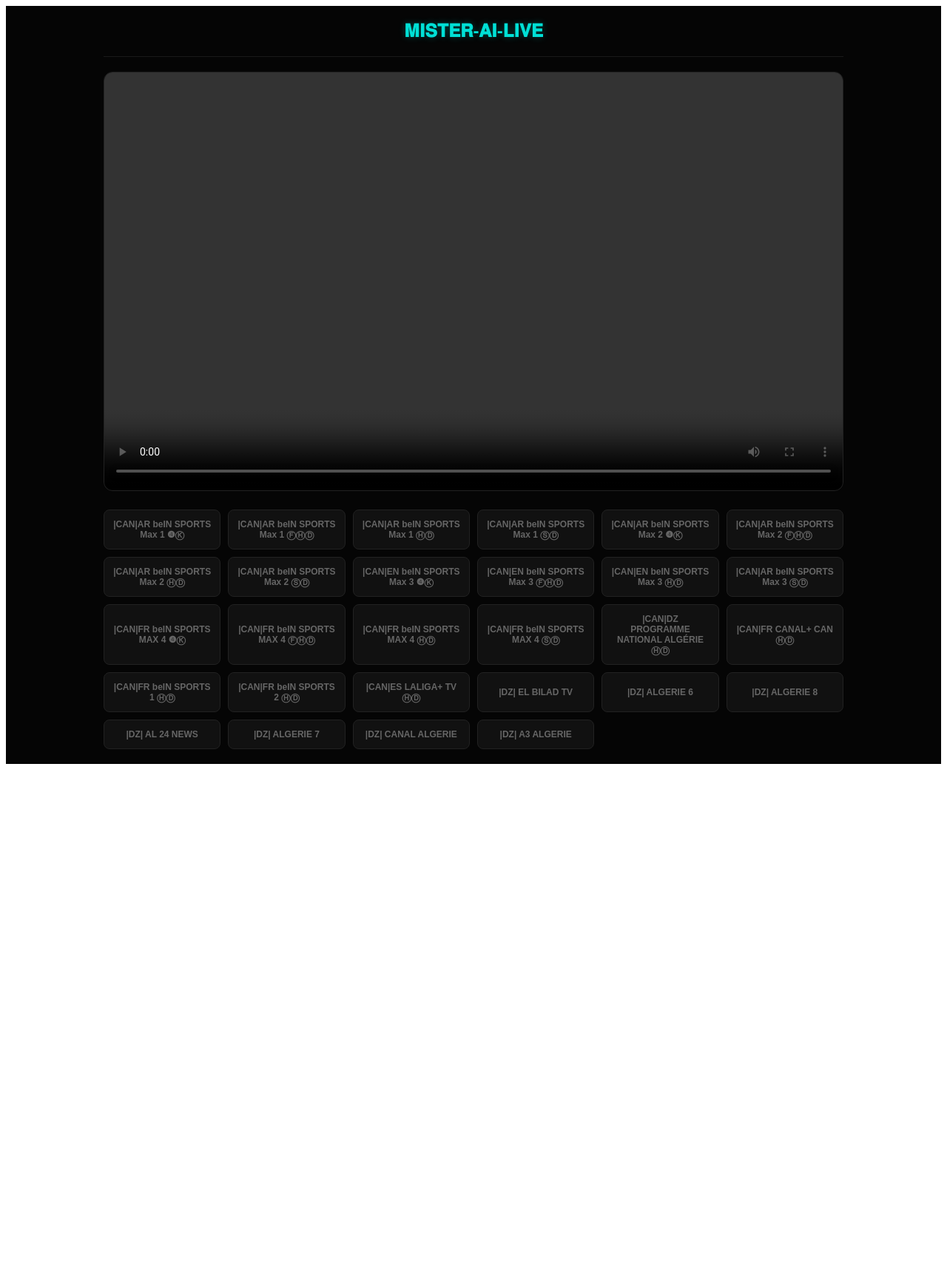
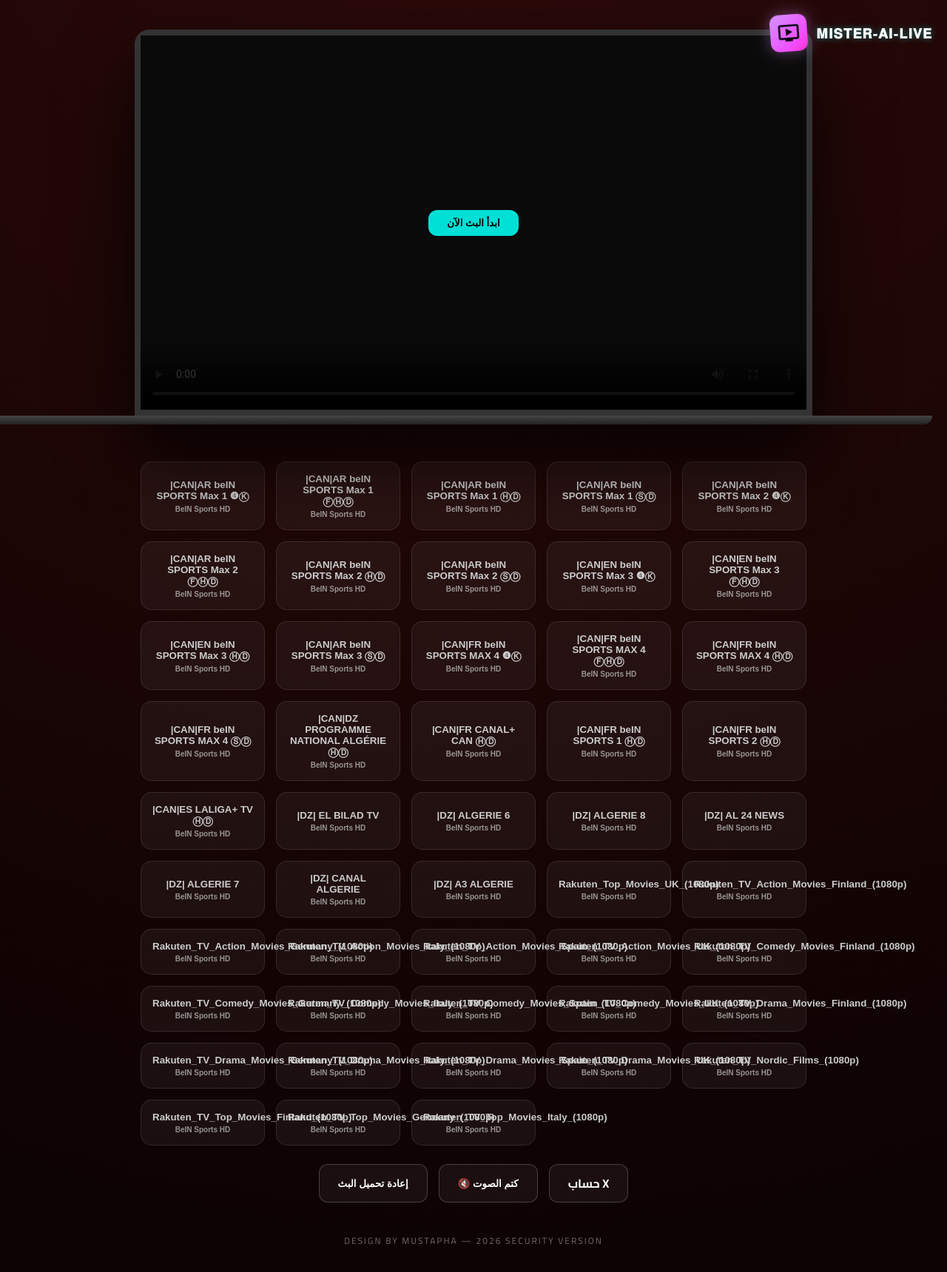
Before and after one commit to MisterAI09/mister-ai-LIVE, a Next.js app: page / in a window 1280 px wide. Shown: the top 1720 px of the page at 74% size. Before the commit the page ends 1041 px from the top, so only its background shows below. Built offline with nearby package versions, Linux system fonts and the light colour scheme.

Commit message:
Update index.js

```diff
--- a/pages/index.js
+++ b/pages/index.js
@@ -6,8 +6,8 @@
   const hlsRef = useRef(null);
   const [active, setActive] = useState(null);
   const [muted, setMuted] = useState(false);
+  const [error, setError] = useState("");
 
-  // قنواتك الأصلية كما هي في ملفك index.js
   const channels = [
     { id: "1", title: "|CAN|AR beIN SPORTS Max 1 ❹Ⓚ", url: "http://fr.ottv.pro/live/4476647188407159/4476647188407159/432904.m3u8" },
     { id: "2", title: "|CAN|AR beIN SPORTS Max 1 ⒻⒽⒹ", url: "http://fr.ottv.pro/live/4476647188407159/4476647188407159/432903.m3u8" },
@@ -36,70 +36,204 @@
     { id: "25", title: "|DZ| AL 24 NEWS", url: "http://fr.ottv.pro/live/4476647188407159/4476647188407159/295221.m3u8" },
     { id: "26", title: "|DZ| ALGERIE 7", url: "http://fr.ottv.pro/live/4476647188407159/4476647188407159/152921.m3u8" },
     { id: "27", title: "|DZ| CANAL ALGERIE", url: "http://fr.ottv.pro/live/4476647188407159/4476647188407159/1687.m3u8" },
-    { id: "28", title: "|DZ| A3 ALGERIE", url: "http://fr.ottv.pro/live/4476647188407159/4476647188407159/1675.m3u8" }
+    { id: "28", title: "|DZ| A3 ALGERIE", url: "http://fr.ottv.pro/live/4476647188407159/4476647188407159/1675.m3u8" },
+
+    // Rakuten sample channels
+    { id: "29", title: "Rakuten_Top_Movies_UK_(1080p)", url: "https://0145451975a64b35866170fd2e8fa486.mediatailor.eu-west-1.amazonaws.com/v1/master/0547f18649bd788bec7b67b746e47670f558b6b2/production-LiveChannel-5987/master.m3u8" },
+    { id: "30", title: "Rakuten_TV_Action_Movies_Finland_(1080p)", url: "https://bca5a421a70c46ad911efd0a4767c4bf.mediatailor.eu-west-1.amazonaws.com/v1/master/0547f18649bd788bec7b67b746e47670f558b6b2/production-LiveChannel-6075/master.m3u8" },
+    { id: "31", title: "Rakuten_TV_Action_Movies_Germany_(1080p)", url: "https://284824cf70404fdfb6ddf9349009c710.mediatailor.eu-west-1.amazonaws.com/v1/master/0547f18649bd788bec7b67b746e47670f558b6b2/production-LiveChannel-6066/master.m3u8" },
+    { id: "32", title: "Rakuten_TV_Action_Movies_Italy_(1080p)", url: "https://87f2e2e5e7624e3bad85da1ca2ed31a7.mediatailor.eu-west-1.amazonaws.com/v1/master/0547f18649bd788bec7b67b746e47670f558b6b2/production-LiveChannel-6067/master.m3u8" },
+    { id: "33", title: "Rakuten_TV_Action_Movies_Spain_(1080p)", url: "https://a9c57ec7ec5e4b7daeacc6316a0bb404.mediatailor.eu-west-1.amazonaws.com/v1/master/0547f18649bd788bec7b67b746e47670f558b6b2/production-LiveChannel-6069/master.m3u8" },
+    { id: "34", title: "Rakuten_TV_Action_Movies_UK_(1080p)", url: "https://54045f0c40fd442c8b06df076aaf1e85.mediatailor.eu-west-1.amazonaws.com/v1/master/0547f18649bd788bec7b67b746e47670f558b6b2/production-LiveChannel-6065/master.m3u8" },
+    { id: "35", title: "Rakuten_TV_Comedy_Movies_Finland_(1080p)", url: "https://a300af98e00746e2acf2346f43e47bd1.mediatailor.eu-west-1.amazonaws.com/v1/master/0547f18649bd788bec7b67b746e47670f558b6b2/production-LiveChannel-6191/master.m3u8" },
+    { id: "36", title: "Rakuten_TV_Comedy_Movies_Germany_(1080p)", url: "https://ecac08c9e2214375b907d6825aaf9a01.mediatailor.eu-west-1.amazonaws.com/v1/master/0547f18649bd788bec7b67b746e47670f558b6b2/production-LiveChannel-6182/master.m3u8" },
+    { id: "37", title: "Rakuten_TV_Comedy_Movies_Italy_(1080p)", url: "https://b8bc6c4b9be64bd6aeb3b92aa8521ed4.mediatailor.eu-west-1.amazonaws.com/v1/master/0547f18649bd788bec7b67b746e47670f558b6b2/production-LiveChannel-6184/master.m3u8" },
+    { id: "38", title: "Rakuten_TV_Comedy_Movies_Spain_(1080p)", url: "https://71db867f03ce4d71a29e92155f07ab87.mediatailor.eu-west-1.amazonaws.com/v1/master/0547f18649bd788bec7b67b746e47670f558b6b2/production-LiveChannel-6180/master.m3u8" },
+    { id: "39", title: "Rakuten_TV_Comedy_Movies_UK_(1080p)", url: "https://9be783d652cd4b099cf63e1dc134c4a3.mediatailor.eu-west-1.amazonaws.com/v1/master/0547f18649bd788bec7b67b746e47670f558b6b2/production-LiveChannel-6181/master.m3u8" },
+    { id: "40", title: "Rakuten_TV_Drama_Movies_Finland_(1080p)", url: "https://d7e8ee3c924d4305a0c1840fe94c5d36.mediatailor.eu-west-1.amazonaws.com/v1/master/0547f18649bd788bec7b67b746e47670f558b6b2/production-LiveChannel-6102/master.m3u8" },
+    { id: "41", title: "Rakuten_TV_Drama_Movies_Germany_(1080p)", url: "https://968754c2483045c1a9a7f677caec35b6.mediatailor.eu-west-1.amazonaws.com/v1/master/0547f18649bd788bec7b67b746e47670f558b6b2/production-LiveChannel-6096/master.m3u8" },
+    { id: "42", title: "Rakuten_TV_Drama_Movies_Italy_(1080p)", url: "https://f84e0b1628464fab846160df957f269e.mediatailor.eu-west-1.amazonaws.com/v1/master/0547f18649bd788bec7b67b746e47670f558b6b2/production-LiveChannel-6094/master.m3u8" },
+    { id: "43", title: "Rakuten_TV_Drama_Movies_Spain_(1080p)", url: "https://a7089c89d85f453d850c4a1518b43076.mediatailor.eu-west-1.amazonaws.com/v1/master/0547f18649bd788bec7b67b746e47670f558b6b2/production-LiveChannel-6092/master.m3u8" },
+    { id: "44", title: "Rakuten_TV_Drama_Movies_UK_(1080p)", url: "https://fee09fd665814f51b939b6d106cf5f66.mediatailor.eu-west-1.amazonaws.com/v1/master/0547f18649bd788bec7b67b746e47670f558b6b2/production-LiveChannel-6093/master.m3u8" },
+    { id: "45", title: "Rakuten_TV_Nordic_Films_(1080p)", url: "https://4aa9ef08b70d4b0c8f3519c5950b1930.mediatailor.eu-west-1.amazonaws.com/v1/master/0547f18649bd788bec7b67b746e47670f558b6b2/production-LiveChannel-6303/master.m3u8" },
+    { id: "46", title: "Rakuten_TV_Top_Movies_Finland_(1080p)", url: "https://1d1b0d4cb6ae4c31985d13221795695b.mediatailor.eu-west-1.amazonaws.com/v1/master/0547f18649bd788bec7b67b746e47670f558b6b2/production-LiveChannel-6057/master.m3u8" },
+    { id: "47", title: "Rakuten_TV_Top_Movies_Germany_(1080p)", url: "https://cbb622b29f5d43b598991f3fa19de291.mediatailor.eu-west-1.amazonaws.com/v1/master/0547f18649bd788bec7b67b746e47670f558b6b2/production-LiveChannel-5985/master.m3u8" },
+    { id: "48", title: "Rakuten_TV_Top_Movies_Italy_(1080p)", url: "https://54045f0c40fd442c8b06df076aaf1e85.mediatailor.eu-west-1.amazonaws.com/v1/master/0547f18649bd788bec7b67b746e47670f558b6b2/production-LiveChannel-6065/master.m3u8" }
   ];
 
-  // Logic التشغيل الأصلي الخاص بك (بدون لمس)
+  useEffect(() => {
+    const s = document.createElement("script");
+    s.src = "https://cdn.jsdelivr.net/npm/hls.js@1.4.4/dist/hls.min.js";
+    s.async = true;
+    document.body.appendChild(s);
+    return () => { try { document.body.removeChild(s); } catch {} };
+  }, []);
+
   function playChannel(ch) {
+    setError("");
     setActive(ch.id);
     const video = videoRef.current;
     if (!video) return;
 
     if (video.canPlayType("application/vnd.apple.mpegurl")) {
+      try { if (hlsRef.current) { hlsRef.current.destroy(); hlsRef.current = null; } } catch {}
       video.src = ch.url;
-      video.play();
-    } else if (window.Hls && window.Hls.isSupported()) {
-      if (hlsRef.current) hlsRef.current.destroy();
-      const hls = new window.Hls();
+      video.muted = muted;
+      video.play().catch(() => {});
+      return;
+    }
+
+    const Hls = window.Hls;
+    if (!Hls) {
+      video.src = ch.url;
+      video.muted = muted;
+      video.play().catch(()=> setError("جاري تحميل المشغل..."));
+      return;
+    }
+
+    if (hlsRef.current) {
+      try { hlsRef.current.destroy(); } catch {}
+      hlsRef.current = null;
+    }
+    if (Hls.isSupported()) {
+      const hls = new Hls({ maxBufferLength: 30 });
+      hlsRef.current = hls;
       hls.loadSource(ch.url);
       hls.attachMedia(video);
-      hlsRef.current = hls;
-      video.play();
+      hls.on(Hls.Events.MANIFEST_PARSED, () => {
+        video.muted = muted;
+        video.play().catch(()=>{});
+      });
+      hls.on(Hls.Events.ERROR, (_, data) => {
+        if (data && data.type === "networkError") setError("خطأ في جلب البث.");
+      });
     }
   }
 
-  useEffect(() => {
-    const s = document.createElement("script");
-    s.src = "https://cdn.jsdelivr.net/npm/hls.js@latest";
-    s.async = true;
-    document.body.appendChild(s);
-  }, []);
+  function toggleMute() {
+    const v = videoRef.current; if (!v) return; v.muted = !v.muted; setMuted(v.muted);
+  }
 
   return (
-    <div className="bg">
+    <>
       <Head>
-        <title>MISTER-AI LIVE | PREMIUM</title>
+        <title>𝐌𝐈𝐒𝐓𝐄𝐑-𝐀𝐈-𝐋𝐈𝐕𝐄 — Premium Interface</title>
+        <link href="https://fonts.googleapis.com/css2?family=Cairo:wght@400;700;900&display=swap" rel="stylesheet" />
         <style>{`
-          .bg { background: #050505; color: white; min-height: 100vh; font-family: sans-serif; padding: 20px; }
-          .main { max-width: 1000px; margin: 0 auto; }
-          .header { border-bottom: 1px solid #1a1a1a; padding-bottom: 20px; margin-bottom: 20px; text-align: center; }
-          .logo { font-size: 24px; font-weight: 900; color: #00e0d6; text-shadow: 0 0 10px rgba(0,224,214,0.3); }
-          .player-box { background: #000; border-radius: 12px; overflow: hidden; border: 1px solid #222; }
-          video { width: 100%; aspect-ratio: 16/9; }
-          .grid { display: grid; grid-template-columns: repeat(auto-fill, minmax(140px, 1fr)); gap: 10px; margin-top: 25px; }
-          .btn { background: #111; border: 1px solid #222; color: #666; padding: 12px; border-radius: 8px; cursor: pointer; font-weight: bold; font-size: 12px; transition: 0.2s; }
-          .btn:hover { border-color: #00e0d6; color: white; }
-          .btn.active { background: #00e0d6; color: black; box-shadow: 0 0 15px #00e0d6; border: none; }
+          :root {
+            --bg: #0b0202;
+            --accent: #00e0d6;
+            --accent-glow: rgba(0, 224, 214, 0.4);
+          }
+          body {
+            margin:0; font-family: 'Cairo', sans-serif; background: var(--bg); color:#fff;
+            background-image: radial-gradient(circle at 50% -20%, #300a0a, transparent);
+          }
+
+          /* Animated Logo */
+          .logo-container {
+            position: fixed; top: 20px; right: 20px; z-index: 50; display: flex; align-items: center; gap: 12px;
+          }
+          .logo-box {
+            width: 50px; height: 50px; background: linear-gradient(135deg, #00e0d6, #0077ff);
+            border-radius: 12px; display: grid; place-items: center;
+            animation: colorShift 5s infinite alternate, float 3s infinite ease-in-out;
+            box-shadow: 0 0 20px var(--accent-glow);
+          }
+          @keyframes colorShift {
+            0% { filter: hue-rotate(0deg); }
+            100% { filter: hue-rotate(90deg); }
+          }
+          @keyframes float {
+            0%, 100% { transform: translateY(0) rotate(-5deg); }
+            50% { transform: translateY(-5px) rotate(5deg); }
+          }
+          .logo-text { font-weight: 900; font-size: 18px; letter-spacing: 1px; color: #fff; text-shadow: 0 0 10px rgba(0,224,214,0.5); }
+
+          .container { min-height: 100vh; display: flex; flex-direction: column; align-items: center; justify-content: center; padding: 40px 20px; }
+
+          /* Laptop Screen Mockup */
+          .laptop-mockup {
+            width: 100%; max-width: 900px; background: #1a1a1a; border: 8px solid #333;
+            border-radius: 20px 20px 0 0; position: relative; box-shadow: 0 50px 100px rgba(0,0,0,0.8);
+          }
+          .screen-content { aspect-ratio: 16/9; background: #000; position: relative; overflow: hidden; }
+          .laptop-bottom {
+            width: 105%; height: 12px; background: linear-gradient(to bottom, #444, #222);
+            border-radius: 0 0 20px 20px; margin-bottom: 30px; position: relative; left: -2.5%;
+          }
+
+          /* Channels Grid */
+          .channels-grid {
+            display: grid; grid-template-columns: repeat(auto-fill, minmax(140px, 1fr));
+            gap: 15px; width: 100%; max-width: 900px; margin-top: 20px;
+          }
+          .channel-btn {
+            background: rgba(255,255,255,0.05); border: 1px solid rgba(255,255,255,0.1);
+            padding: 15px; border-radius: 15px; cursor: pointer; transition: 0.3s;
+            color: #ccc; font-weight: 700;
+          }
+          .channel-btn:hover { background: rgba(0, 224, 214, 0.1); border-color: var(--accent); transform: translateY(-3px); color: #fff; }
+          .channel-btn.active { background: var(--accent); color: #000; border-color: var(--accent); box-shadow: 0 0 20px var(--accent-glow); }
+
+          .controls-bar {
+            display: flex; gap: 15px; margin-top: 25px; width: 100%; max-width: 900px; justify-content: center;
+          }
+          .action-btn {
+            padding: 10px 25px; border-radius: 12px; border: 1px solid rgba(255,255,255,0.2);
+            background: rgba(255,255,255,0.05); color: #fff; cursor: pointer; font-weight: bold; transition: 0.2s;
+          }
+          .action-btn:hover { background: #fff; color: #000; }
+
+          .footer-note { margin-top: 40px; font-size: 12px; opacity: 0.4; letter-spacing: 2px; text-transform: uppercase; }
         `}</style>
       </Head>
 
-      <div className="main">
-        <div className="header">
-          <div className="logo">𝐌𝐈𝐒𝐓𝐄𝐑-𝐀𝐈-𝐋𝐈𝐕𝐄</div>
+      <div className="logo-container">
+        <div className="logo-box">
+          <svg viewBox="0 0 24 24" width="30" height="30" fill="#000"><path d="M21 3H3c-1.1 0-2 .9-2 2v12c0 1.1.9 2 2 2h5v2h8v-2h5c1.1 0 1.99-.9 1.99-2L23 5c0-1.1-.9-2-2-2zm0 14H3V5h18v12zm-5-6l-7 4V7l7 4z"/></svg>
         </div>
+        <div className="logo-text">𝐌𝐈𝐒𝐓𝐄𝐑-𝐀𝐈-𝐋𝐈𝐕𝐄</div>
+      </div>
 
-        <div className="player-box">
-          <video ref={videoRef} controls autoPlay />
+      <div className="container">
+        <div className="laptop-mockup">
+          <div className="screen-content">
+            <video ref={videoRef} controls playsInline style={{ width:"100%", height:"100%" }} />
+            {!active && (
+              <div style={{position:"absolute", inset:0, display:"flex", alignItems:"center", justifyContent:"center", background:"rgba(0,0,0,0.8)"}}>
+                <button onClick={() => playChannel(channels[0])} className="action-btn" style={{background: 'var(--accent)', color: '#000', border:'none'}}>ابدأ البث الآن</button>
+              </div>
+            )}
+          </div>
         </div>
+        <div className="laptop-bottom"></div>
 
-        <div className="grid">
+        <div className="channels-grid">
           {channels.map((ch) => (
-            <button key={ch.id} className={`btn ${active === ch.id ? 'active' : ''}`} onClick={() => playChannel(ch)}>
-              {ch.title}
+            <button
+              key={ch.id}
+              className={`channel-btn ${active === ch.id ? "active" : ""}`}
+              onClick={() => playChannel(ch)}
+            >
+              <div>{ch.title}</div>
+              <div style={{fontSize:10, marginTop:4, opacity:0.7}}>BeIN Sports HD</div>
             </button>
           ))}
         </div>
+
+        <div className="controls-bar">
+          <button className="action-btn" onClick={() => { if(active) playChannel(channels.find(c => c.id === active)) }}>إعادة تحميل البث</button>
+          <button className="action-btn" onClick={toggleMute}>{muted ? "🔈 تشغيل الصوت" : "🔇 كتم الصوت"}</button>
+          <a href="https://x.com/neurosisnet" target="_blank" rel="noreferrer" className="action-btn" style={{textDecoration:'none', textAlign:'center'}}>حساب X</a>
+        </div>
+
+        {error && <div style={{color:"#ff4b4b", marginTop:20, fontWeight:"bold"}}>{error}</div>}
+
+        <div className="footer-note italic">
+          Design by MUSTAPHA — 2026 Security Version
+        </div>
       </div>
-    </div>
+    </>
   );
 }
```
